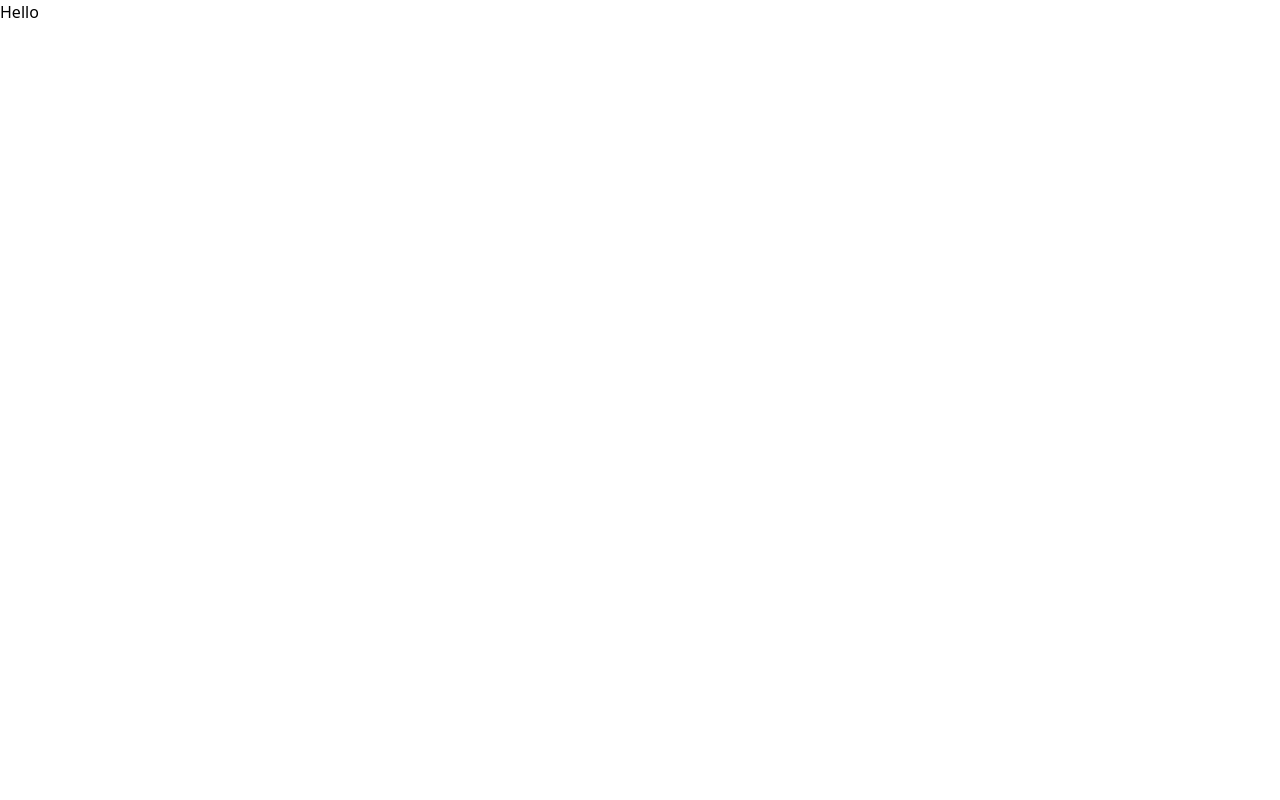
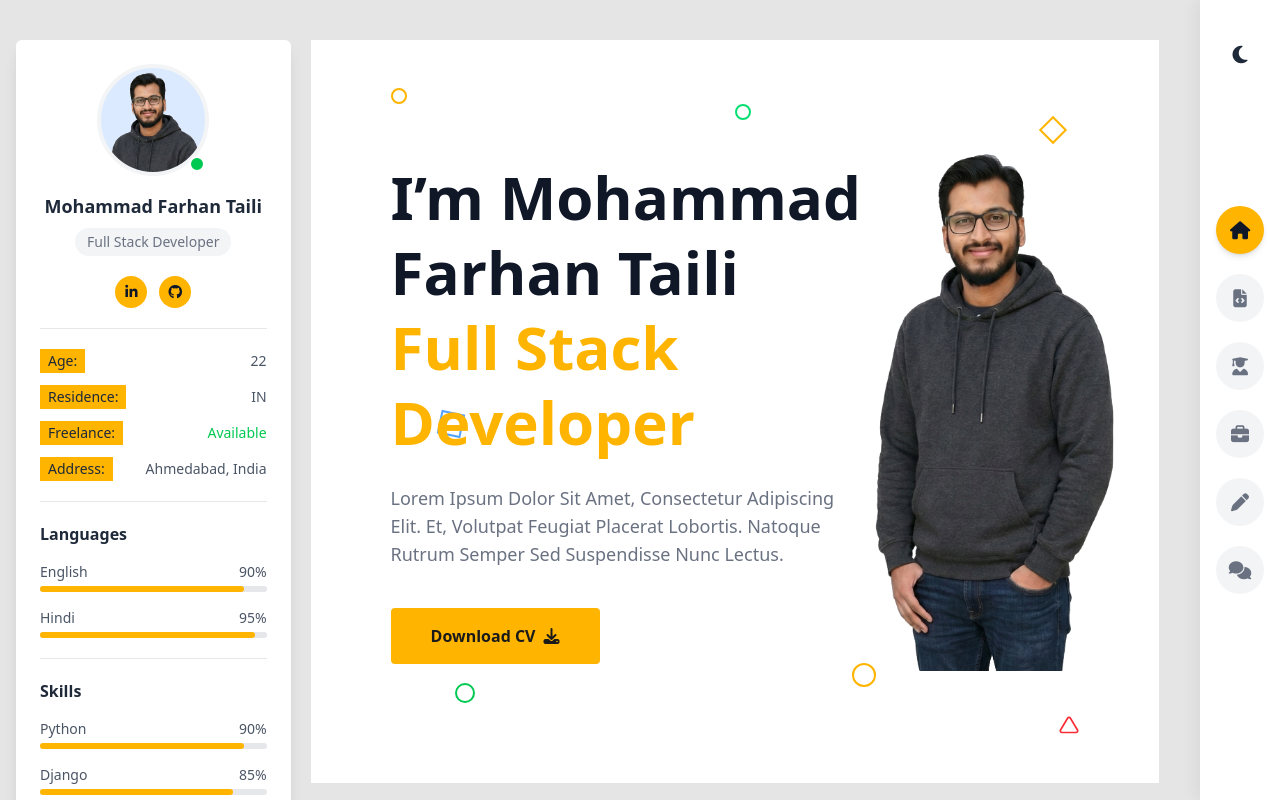
Before and after one commit to MohammadFarhan1408/MohammadFarhan1408.github.io, a React (Vite) app: page / in a window 1280 px wide. Shown: the top 800 px of the page. Built offline with nearby package versions, Linux system fonts and the light colour scheme.

Commit message:
Update main.jsx

```diff
--- a/src/main.jsx
+++ b/src/main.jsx
@@ -7,10 +7,7 @@ import App from './App.jsx'
 createRoot(document.getElementById('root')).render(
   <StrictMode>
     <BrowserRouter>
-      {/* <App /> */}
-      <>
-        <p>Hello</p>
-      </>
+      <App />
     </BrowserRouter>
   </StrictMode>,
 )
```
